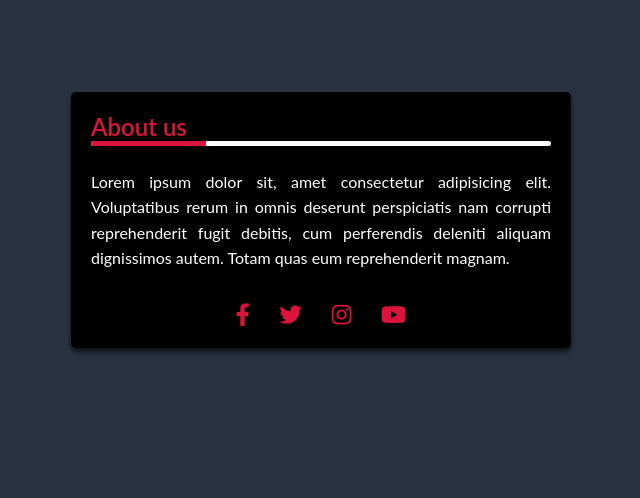
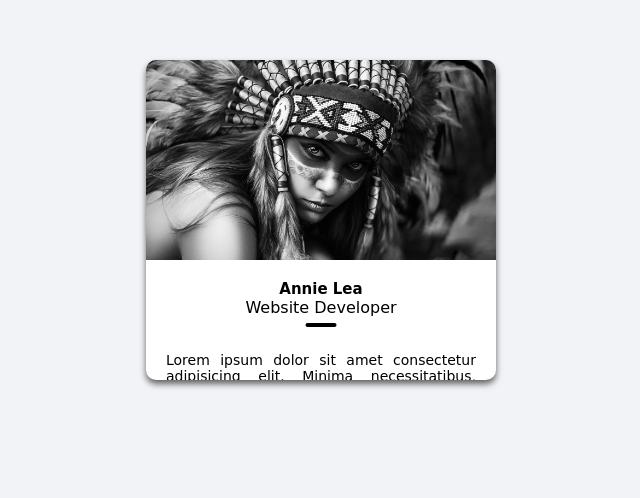
Before and after one commit to nerixdream/Coleccion-de-Cards, a plain HTML site: page index.html in a window 1280 px wide. Shown: the part 180-678 px from the top of the page, without its empty margins (319-959 px from the left). Drawn offline with Linux system fonts and the light colour scheme; a web font is replaced by a local one.

Commit message:
Card 6 - Hover Effect 4

```diff
--- a/css/main.css
+++ b/css/main.css
@@ -1,11 +1,7 @@
 :root {
-    --font-primary: 'Lato', sans-serif;
-    --color-primary: #293241;
-    --color-secondary: #e0fbfc;
-    --color-tertiary: #98c1d9;
+    --font-primary: 'Baloo Paaji 2', cursive;
+    --color-primary: #f2f3f7;
 }
-
-@import url('https://fonts.googleapis.com/css2?family=Lato:wght@300;400;700&display=swap');
 
 html {
     box-sizing: border-box;
@@ -30,83 +26,115 @@ body {
     font-size: 1.6rem;
     background: var(--color-primary);
     color: #fff;
+}
+.container {
+    width: 100%;
+    height: 100vh;
     display: flex;
     justify-content: center;
     align-items: center;
-    height: 100vh;
 }
 
-.box {
-    width: 500px;
-    background: #000;
-    padding: 2rem;
+.card {
+    width: 350px;
+    background-color: #fff;
+    color: #000;
     cursor: pointer;
-    border-radius: 0.5rem;
-    box-shadow: 0px 4px 4px rgba(0, 0, 0, 0.6);
+    box-shadow: 0px 4px 6px rgba(0, 0, 0, 0.6);
+    overflow: hidden;
+    border-radius: 10px;
 }
 
-.box h2 {
-    color: crimson;
-    font-weight: 600;
+.card:hover .content {
+    height: 315px;
 }
 
-.box .barra {
-    background: #fff;
-    height: 5px;
-    border-radius: 3px;
-    width: 100%;
-    display: block;
-    margin-bottom: 1.25rem;
-    position: relative;
-    overflow: hidden;
+.card:hover .img {
+    transform: scale(1.1);
+    filter: none;
 }
 
-.box .barra::before,
-.box .barra::after {
-    content: '';
-    position: absolute;
-    top: 0;
-    left: 0;
-    height: 100%;
+.card:hover h2 {
+    color: rgba(89, 0, 255, 1);
+    font-size: 1.8rem;
 }
 
-.box .barra::before {
-    background-color: crimson;
-    width: 25%;
-    transition: 0.8s ease-in-out all 0s;
+.card .img {
+    background: url(../assets/01.jpg) no-repeat center;
+    background-size: cover;
+    height: 200px;
+    transition: 0.6s ease all 0s;
+    filter: grayscale(1);
 }
 
-.box .barra::after {
-    background-color: #f37298;
-    width: 0;
-    transition: 0.8s ease-in-out all 0s;
-    transition-delay: 0.4s;
+.content {
+    padding: 20px 20px 0 20px;
+    height: 120px;
+    overflow: hidden;
+    transition: 0.6s ease all;
 }
 
-.box:hover .barra::before,
-.box:hover .barra::after {
-    width: 100%;
+.content h2 {
+    text-align: center;
+    font-size: 1.5rem;
+    color: #000;
+    transition: 0.6s ease all;
 }
 
-.box .text {
-    line-height: 1.6;
-    text-align: justify;
-    font-weight: 400;
-    padding: 1rem 0;
+.content span {
+    margin-bottom: 25px;
+    display: block;
+    text-align: center;
+    position: relative;
+    padding-bottom: 10px;
+    transition: 0.6s ease all;
 }
 
-.social {
-    color: crimson;
-    margin-top: 2rem;
-    text-align: center;
-    font-size: 1.4em;
+.content span::before {
+    position: absolute;
+    content: '';
+    left: 50%;
+    transform: translateX(-50%);
+    bottom: 0;
+    width: 10%;
+    border-radius: 4px;
+    height: 4px;
+    background: #000;
+    transition: 0.6s ease all;
 }
 
-.social span {
-    padding: 0 12px;
-    transition: 0.2s all ease 0s;
+.card:hover span::before {
+    width: 100%;
+    background: rgba(89, 0, 255, 1);
 }
 
-.social span:hover {
-    color: #f37298;
+.content p {
+    font-size: 14px;
+    text-align: justify;
 }
+
+.content a {
+    display: inline-block;
+    margin-top: 20px;
+    padding: 4px 10px;
+    border-radius: 6px;
+    text-decoration: none;
+    color: #fff;
+    background-color: rgba(241, 105, 8, 0.8);
+    transition: all 0.3s ease;
+}
+
+.content a:hover {
+    background-color: rgba(241, 105, 8, 1);
+}
+
+@media screen and (max-width: 425px) {
+    .card {
+        width: 95%;
+        padding-bottom: 20px;
+    }
+
+    .card:hover .content {
+        height: 330px;
+    }
+}
--- a/index.html
+++ b/index.html
@@ -5,25 +5,21 @@
         <meta http-equiv="X-UA-Compatible" content="IE=edge" />
         <meta name="viewport" content="width=device-width, initial-scale=1.0" />
         <title>Cards</title>
-        <link rel="stylesheet" href="https://cdnjs.cloudflare.com/ajax/libs/font-awesome/5.13.0/css/all.min.css" />
+        <link href="https://fonts.googleapis.com/css2?family=Baloo+Paaji+2:wght@400;600&display=swap" rel="stylesheet">
         <link rel="stylesheet" href="css/main.css" />
     </head>
     <body>
-        <div class="box">
-            <h2>About us</h2>
-            <span class="barra"></span>
-            <div class="text">
-                <p>
-                    Lorem ipsum dolor sit, amet consectetur adipisicing elit. Voluptatibus rerum in omnis deserunt
-                    perspiciatis nam corrupti reprehenderit fugit debitis, cum perferendis deleniti aliquam dignissimos
-                    autem. Totam quas eum reprehenderit magnam.
-                </p>
-            </div>
-            <div class="social">
-                <span><i class="fab fa-facebook-f"></i></span>
-                <span><i class="fab fa-twitter"></i></span>
-                <span><i class="fab fa-instagram"></i></span>
-                <span><i class="fab fa-youtube"></i></span>
+        <div class="container">
+            <div class="card">
+                <div class="img"></div>
+                <div class="content">
+                    <h2>Annie Lea</h2>
+                    <span>Website Developer</span></p>
+                    <p>Lorem ipsum dolor sit amet consectetur adipisicing elit. Minima necessitatibus, temporibus
+                        perferendis numquam culpa ab illo quidem dicta repudiandae facere ad! Rem necessitatibus atque
+                        repellendus laudantium, voluptas ullam eaque sit.</p>
+                    <a href="#" class="btn">Read more</a>
+                </div>
             </div>
         </div>
 
```
Also changed, not shown: Card5.gif (deleted), assets/01.jpg (added), 2 other files.
